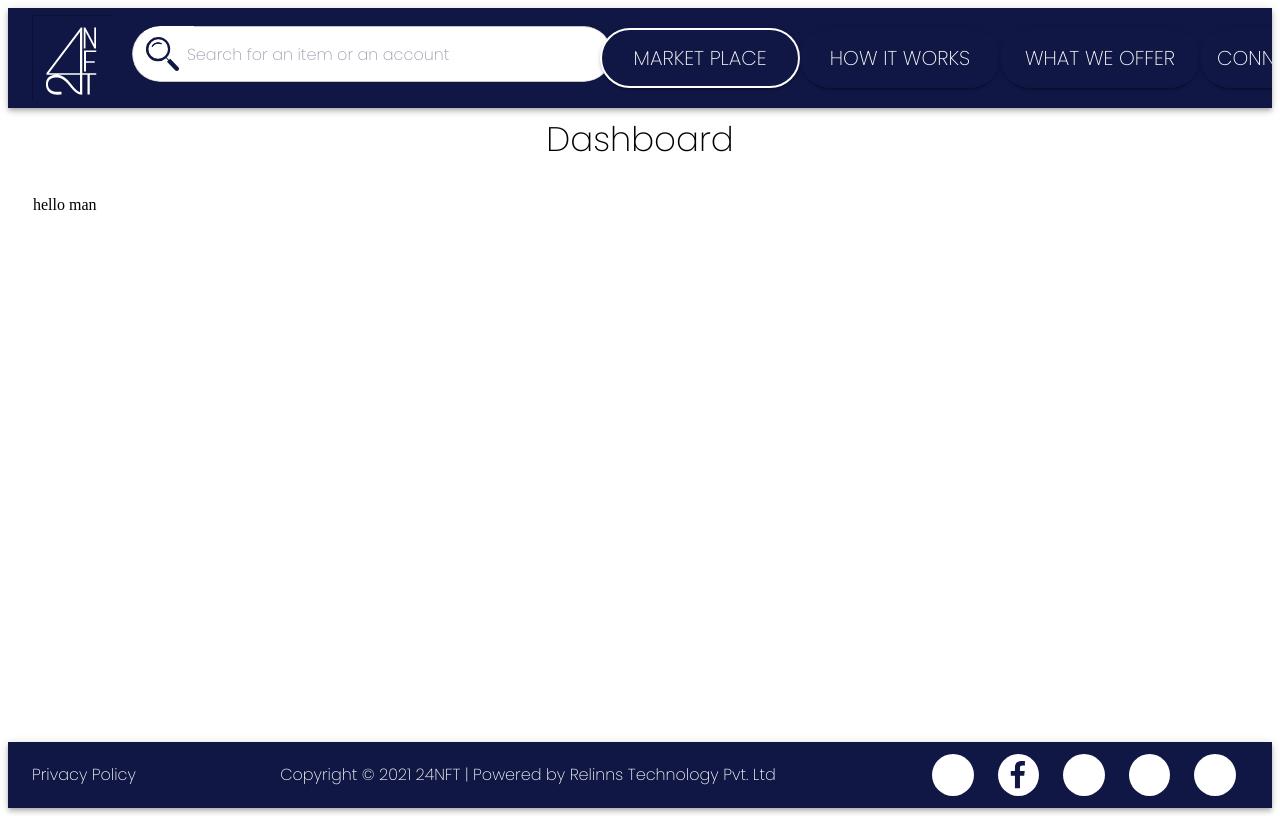
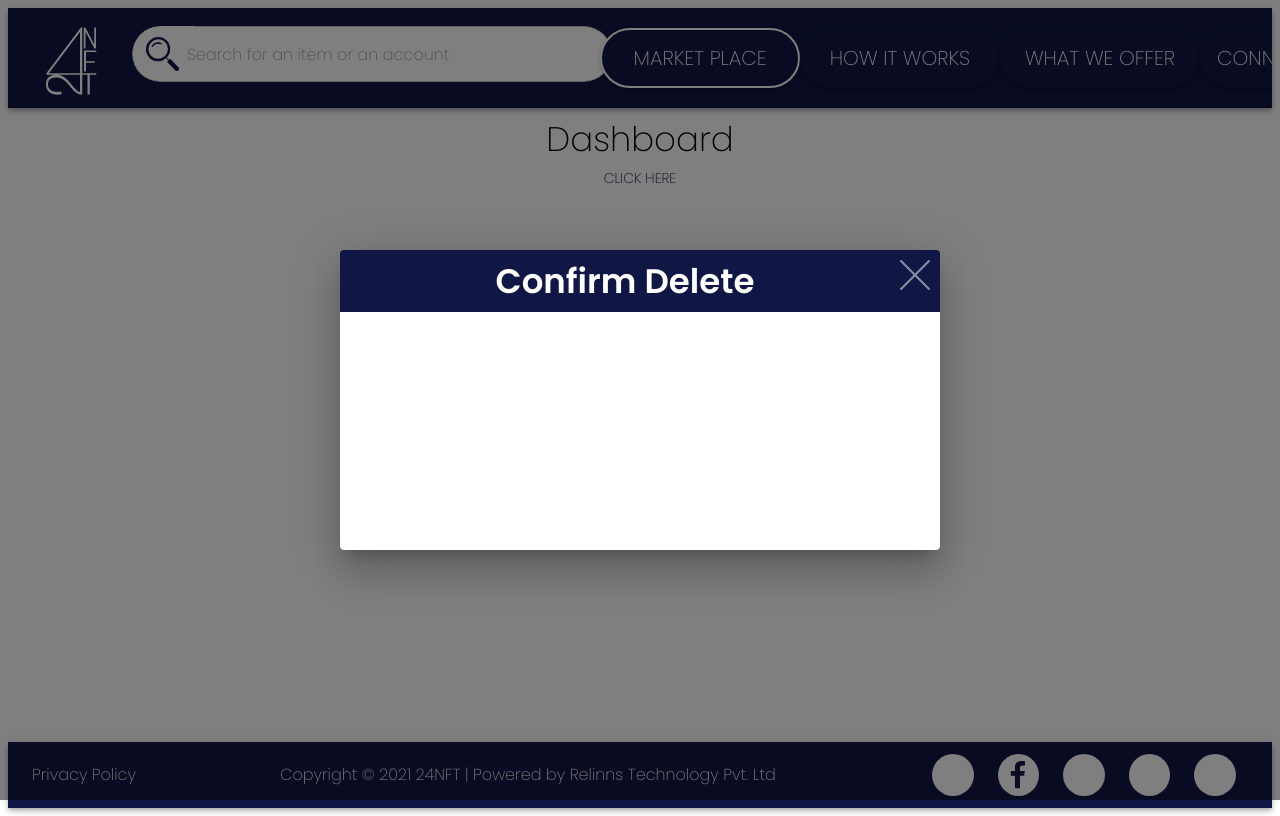
Before and after one commit to jaspalsingh-13/24NFT, a React (Create React App) app in the folder FrontEndApp/: page /dashboard in a window 1280 px wide. Both pictures are taken after a click on the button "CLICK HERE". Built offline with nearby package versions, Linux system fonts and the light colour scheme.

Commit message:
Added common dialog for confirmation

```diff
--- a/FrontEndApp/src/assets/index.ts
+++ b/FrontEndApp/src/assets/index.ts
@@ -5,6 +5,7 @@ import SpotifyIcon from "./SpotifyIcon.svg";
 import TelegramIcon from "./TelegramIcon.svg";
 import TwitterLogo from "./TwitterLogo.svg";
 import SearchIcon from "./SearchIcon.svg";
+import CloseIcon from "./CloseIcon.svg";
 
 export {
   AppLogo,
@@ -14,4 +15,5 @@ export {
   TelegramIcon,
   TwitterLogo,
   SearchIcon,
+  CloseIcon,
 };
--- a/FrontEndApp/src/modules/Dashboard/Dashboard.tsx
+++ b/FrontEndApp/src/modules/Dashboard/Dashboard.tsx
@@ -6,6 +6,7 @@ import { RouteComponentProps } from "react-router";
 
 import { observer } from "mobx-react";
 import { ModalStore } from "../shared";
+import ConfirmDialog from "../shared/components/ConfirmDialog/ConfirmDialog";
 
 interface Props extends RouteComponentProps {
   classes: IClasses;
@@ -13,6 +14,21 @@ interface Props extends RouteComponentProps {
 
 @observer
 class Dashboard extends Component<Props> {
+  openDialog() {
+    ModalStore.open(
+      <ConfirmDialog
+        title="Confirm Delete"
+        message="Are you sure you want to remove this Account?"
+        yesButton="Delete"
+        onNoClick={() => ModalStore.close()}
+        onYesClick={() => {
+          console.log("yes clicked");
+          ModalStore.close();
+        }}
+      />
+    );
+  }
+
   render() {
     const { classes } = this.props;
 
@@ -20,7 +36,7 @@ class Dashboard extends Component<Props> {
       <>
         <div className={classes.root}>
           <Typography variant="h4">Dashboard</Typography>
-          <Button onClick={() => ModalStore.open(<div>hello man</div>)}>
+          <Button onClick={() => this.openDialog()} color="primary">
             click here
           </Button>
         </div>
--- /dev/null
+++ b/FrontEndApp/src/modules/shared/Dialog/Dialog.styles.ts
@@ -0,0 +1,77 @@
+import { createStyles, Theme } from "@material-ui/core";
+
+export const styles = (theme: Theme) =>
+  createStyles({
+    dialogWrapper: {},
+    paperSize: {
+      width: "600px",
+      display: "flex",
+      flexDirection: "column",
+      minHeight: 300,
+    },
+    header: {
+      display: "flex",
+      flex: 0,
+      alignItems: "flex-start",
+      color: theme.palette.text.primary,
+      height: 50,
+      justifyContent: "center",
+      margin: 10,
+    },
+    title: {
+      display: "flex",
+      flex: 1,
+      fontWeight: "revert",
+      justifyContent: "center",
+    },
+    closeBtn: {
+      width: 30,
+      height: 30,
+
+      textAlign: "center",
+      cursor: "pointer",
+      transition: ".2s",
+      opacity: ".5",
+
+      "&:hover": {
+        opacity: "1",
+      },
+    },
+    img: {
+      height: 30,
+      width: 30,
+    },
+    content: {
+      flex: "1 1 auto",
+      overflowY: "auto",
+      "-webkit-overflow-scrolling": "touch",
+
+      "&:empty": {
+        display: "none",
+      },
+      background: "white",
+    },
+    actions: {
+      flex: "0 0 auto",
+      display: "flex",
+      alignItems: "center",
+      justifyContent: "flex-end",
+      margin: "24px 0 0 0",
+      background: "white",
+      "&:empty": {
+        display: "none",
+      },
+    },
+    loader: {
+      position: "relative",
+      minHeight: 200,
+      height: "100%",
+      display: "flex",
+      alignItems: "center",
+      justifyContent: "center",
+
+      "&:empty": {
+        display: "none",
+      },
+    },
+  });
--- /dev/null
+++ b/FrontEndApp/src/modules/shared/Dialog/Dialog.tsx
@@ -0,0 +1,135 @@
+import * as React from "react";
+import { isObservable, toJS } from "mobx";
+import { observer } from "mobx-react";
+import {
+  Dialog as MaterialDialog,
+  Typography,
+  withStyles,
+} from "@material-ui/core";
+
+import { IModal } from "./types";
+
+import { styles } from "./Dialog.styles";
+import { IClasses } from "../interfaces";
+import { CloseIcon } from "../../../assets";
+
+interface Props extends IModal {
+  classes?: IClasses;
+}
+
+@observer
+class Dialog extends React.Component<Props> {
+  public static defaultProps = {
+    title: "",
+    dialogContent: () => <></>,
+    dialogActions: () => <></>,
+    closeBtn: true,
+    fullScreen: false,
+    onEnter: () => false,
+    open: false,
+    isLoading: () => false,
+    onClose: () => false,
+  };
+
+  public get loader(): React.ReactNode {
+    if (!this.props.isLoading()) {
+      return null;
+    }
+    return <div>Loading...</div>;
+  }
+
+  public get header(): React.ReactNode {
+    return (
+      <React.Fragment>
+        {this.title}
+        {this.closeButton}
+      </React.Fragment>
+    );
+  }
+
+  public get title(): React.ReactNode {
+    const { classes, title } = this.props;
+
+    return title instanceof Function ? (
+      title()
+    ) : (
+      <Typography className={classes.title} variant="h4">
+        {title}
+      </Typography>
+    );
+  }
+
+  public get closeButton(): React.ReactNode {
+    const { classes, closeBtn, onClose } = this.props;
+
+    if (!closeBtn) {
+      return null;
+    }
+
+    return (
+      <div className={classes.closeBtn} onClick={onClose}>
+        <img className={classes.img} src={CloseIcon} alt="loading..." />
+      </div>
+    );
+  }
+
+  public get content(): React.ReactNode {
+    const content = this.props.dialogContent();
+    const isLoading = this.props.isLoading();
+
+    if (isLoading || !content) {
+      return null;
+    }
+
+    const displayedContent = isObservable(content) ? toJS(content) : content;
+
+    return <React.Fragment>{displayedContent}</React.Fragment>;
+  }
+
+  public get actions(): React.ReactNode {
+    const actions = this.props.dialogActions();
+
+    if (!actions) {
+      return null;
+    }
+
+    const displayedActions = isObservable(actions) ? toJS(actions) : actions;
+
+    return <React.Fragment>{displayedActions}</React.Fragment>;
+  }
+
+  public render() {
+    const { classes, fullScreen, open, onClose, onEnter } = this.props;
+
+    return (
+      <MaterialDialog
+        classes={{
+          root: classes.dialogWrapper,
+          paper: classes.paperSize,
+        }}
+        BackdropProps={{
+          id: "dialogBackdrop",
+        }}
+        maxWidth={false}
+        fullScreen={fullScreen}
+        open={open}
+        onClose={onClose}
+        onEnter={onEnter}
+      >
+        <div className={classes.header}>
+          {this.title}
+          {this.closeButton}
+        </div>
+
+        <div className={classes.loader}>{this.loader}</div>
+
+        <div className={classes.content}>{this.content}</div>
+
+        <div className={classes.actions}>{this.actions}</div>
+      </MaterialDialog>
+    );
+  }
+}
+
+export default withStyles(styles)(Dialog);
+export { Dialog as PureDialog };
--- /dev/null
+++ b/FrontEndApp/src/modules/shared/Dialog/index.tsx
@@ -0,0 +1 @@
+export { default as Dialog } from './Dialog';
--- /dev/null
+++ b/FrontEndApp/src/modules/shared/Dialog/types.ts
@@ -0,0 +1,13 @@
+import { ReactNode, SyntheticEvent } from "react";
+
+export interface IModal {
+  title: string | ReactNode;
+  dialogContent: () => ReactNode;
+  dialogActions: () => ReactNode;
+  closeBtn?: boolean;
+  fullScreen?: boolean;
+  onEnter?: () => void;
+  open: boolean;
+  isLoading?: () => boolean;
+  onClose: (event: SyntheticEvent) => void;
+}
--- /dev/null
+++ b/FrontEndApp/src/modules/shared/components/ConfirmDialog/ConfirmDialog.tsx
@@ -0,0 +1,44 @@
+import { Button } from "@material-ui/core";
+import React, { Component, ReactNode } from "react";
+import Dialog from "../../Dialog/Dialog";
+import { ModalStore } from "../../ModalKeeper";
+
+interface Props {
+  title: string;
+  message: string;
+  yesButton?: string;
+  noButton?: string;
+  yesButtonVariant?: "text" | "outlined" | "contained";
+  noButtonVariant?: "text" | "outlined" | "contained";
+  onNoClick: () => void;
+  onYesClick: () => void;
+}
+
+class ConfirmDialog extends Component<Props> {
+  static defaultProps = {
+    yesButton: "Ok",
+    noButton: "Cancel",
+    yesButtonVariant: "contained",
+    noButtonVariant: "contained",
+  };
+
+  public render(): ReactNode {
+    const {
+      yesButton,
+      title,
+      noButton,
+      message,
+      yesButtonVariant,
+      noButtonVariant,
+    } = this.props;
+    return (
+      <Dialog
+        title={title}
+        open={true}
+        onClose={() => ModalStore.close()}
+        dialogContent={() => <>{message}</>}
+      />
+    );
+  }
+}
+export default ConfirmDialog;
```
Also changed, not shown: FrontEndApp/src/assets/CloseIcon.svg (added).
